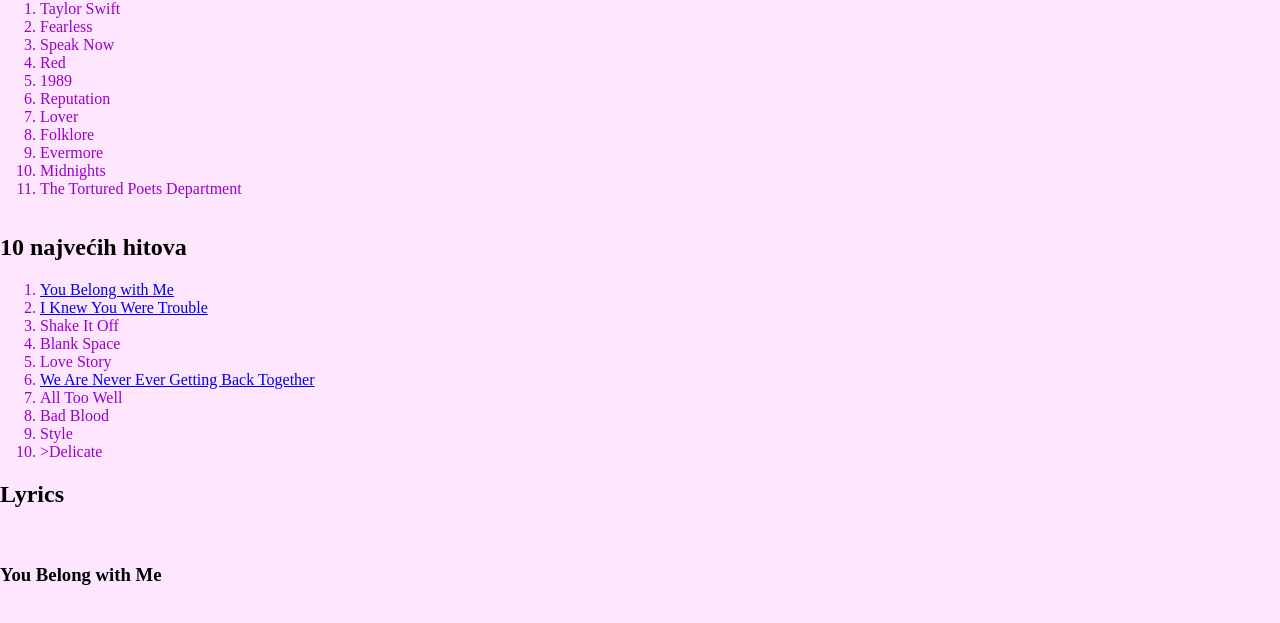
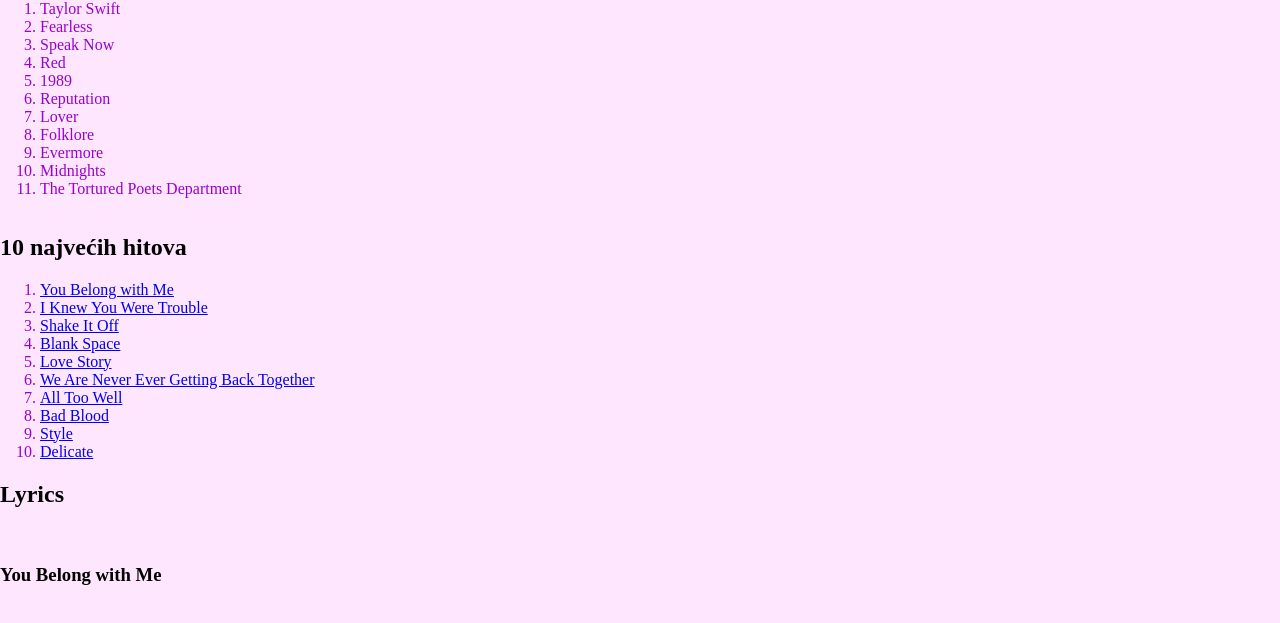
Before and after one commit to mihaelmakaj/projekt, a plain HTML site: page albumi.html in a window 1280 px wide. Shown: the part 113-736 px from the top of the page. Drawn offline with Linux system fonts and the light colour scheme.

Commit message:
albumi.html

```diff
--- a/albumi.html
+++ b/albumi.html
@@ -42,21 +42,21 @@
             <br>
             <li class="albumi"><a href="https://youtu.be/vNoKguSdy4Y?feature=shared">I Knew You Were Trouble</a></li>
             <br>
-            <li class="albumi"><a href="https://youtu.be/nfWlot6h_JM?feature=shared"></a>Shake It Off</a></li>
+            <li class="albumi"><a href="https://youtu.be/nfWlot6h_JM?feature=shared">Shake It Off</a></li>
             <br>
-            <li class="albumi"><a href="https://youtu.be/e-ORhEE9VVg?feature=shared"></a>Blank Space</a></li>
+            <li class="albumi"><a href="https://youtu.be/e-ORhEE9VVg?feature=shared">Blank Space</a></li>
             <br>
-            <li class="albumi"><a href="https://youtu.be/8xg3vE8Ie_E?feature=shared"></a>Love Story</a></li>
+            <li class="albumi"><a href="https://youtu.be/8xg3vE8Ie_E?feature=shared">Love Story</a></li>
             <br>
             <li class="albumi"><a href="https://youtu.be/WA4iX5D9Z64?feature=shared">We Are Never Ever Getting Back Together</a></li>
             <br>
-            <li class="albumi"><a href="https://youtu.be/F8Jxo15Vfic?feature=shared"></a>All Too Well</a></li>
+            <li class="albumi"><a href="https://youtu.be/F8Jxo15Vfic?feature=shared">All Too Well</a></li>
             <br>
-            <li class="albumi"><a href="https://youtu.be/QcIy9NiNbmo?feature=shared"></a>Bad Blood</a></li>
+            <li class="albumi"><a href="https://youtu.be/QcIy9NiNbmo?feature=shared">Bad Blood</a></li>
             <br>
-            <li class="albumi"><a href="https://youtu.be/-CmadmM5cOk?feature=shared"></a>Style</a></li>
+            <li class="albumi"><a href="https://youtu.be/-CmadmM5cOk?feature=shared">Style</a></li>
             <br>
-            <li class="albumi"<a href="https://youtu.be/tCXGJQYZ9JA?feature=shared"></a>>Delicate</a></li>
+            <li class="albumi"></li><a href="https://youtu.be/tCXGJQYZ9JA?feature=shared">Delicate</a></li>
             <br>
         </ol>
         <h2>Lyrics</h2>
```
